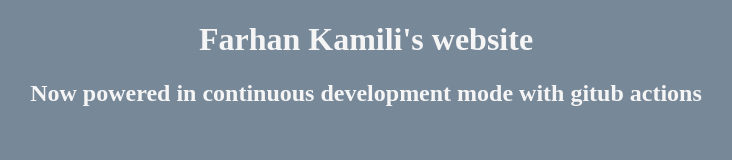
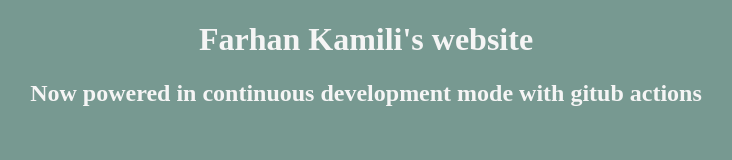
Before and after one commit to farhankamili/farhan_wiki, a plain HTML site: page index.html in a window 1280 px wide. Shown: the whole page, without its empty margins (274-1006 px from the left). Drawn offline with Linux system fonts and the light colour scheme.

Commit message:
Background color change

```diff
--- a/styles.css
+++ b/styles.css
@@ -1,5 +1,5 @@
 body {
-    background-color: lightslategray;
+    background-color: rgb(119, 153, 145);
 }
 
 .banner {
```
